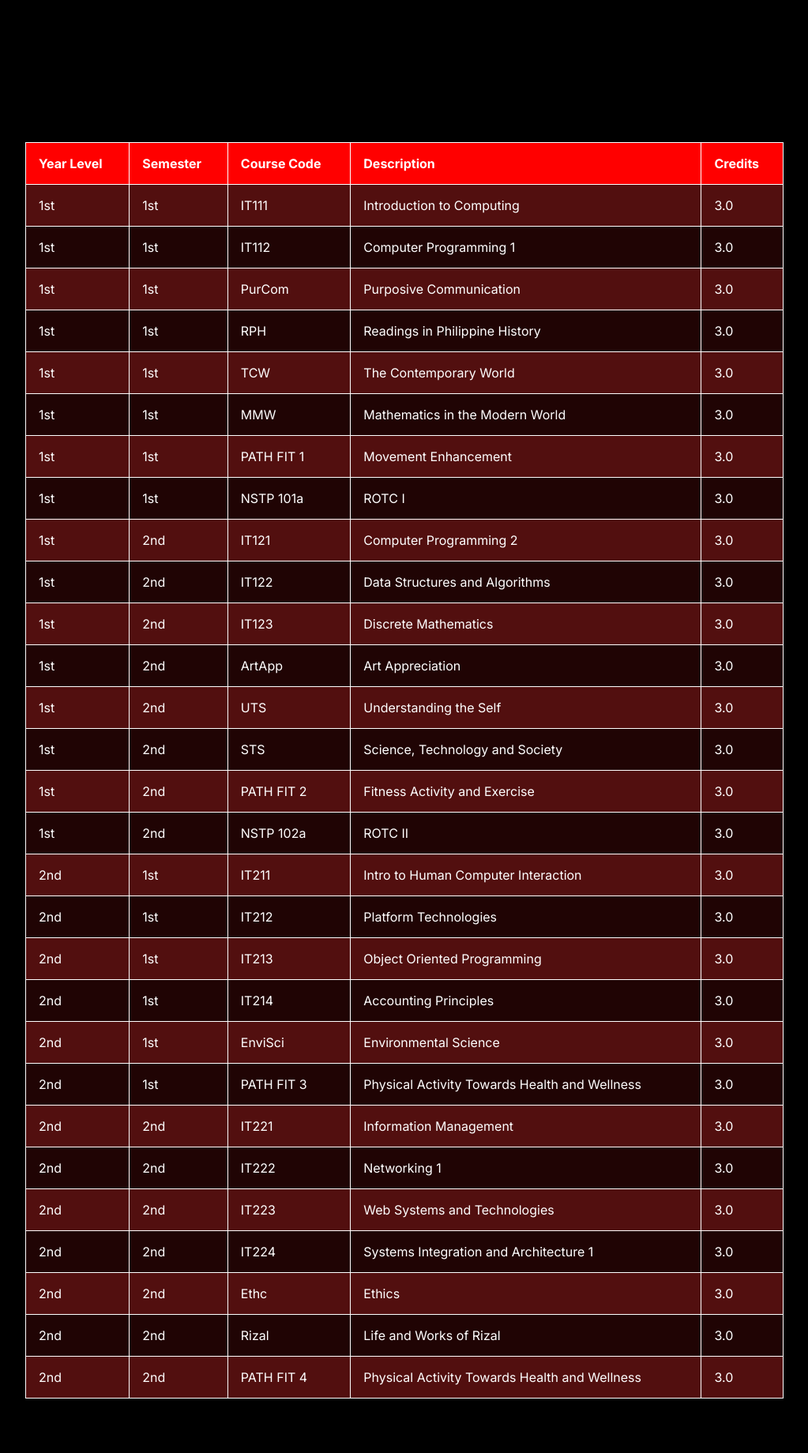
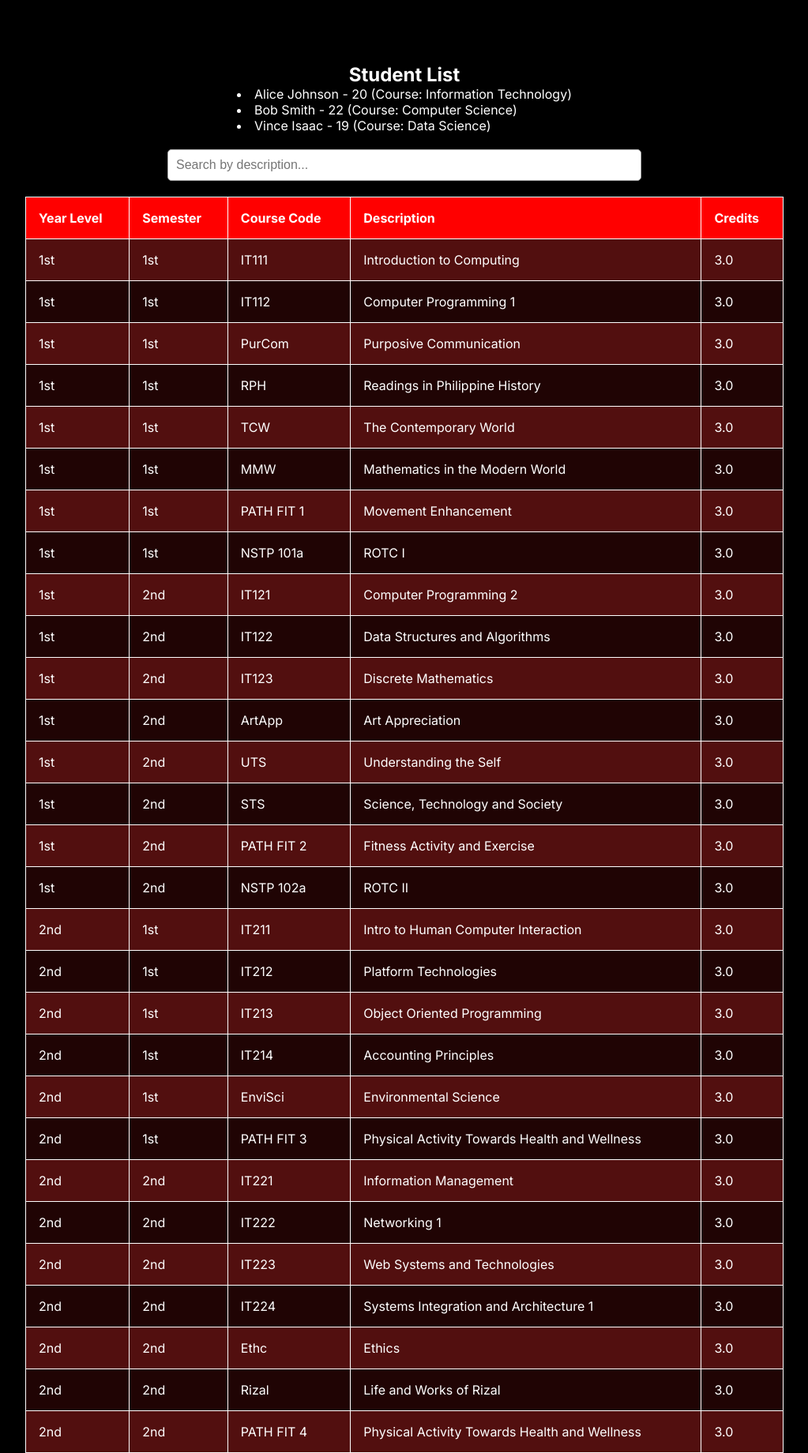
Before and after one commit to nattt2828/nattt2828.github.io, a PHP site: page /courses.html in a window 1280 px wide. Shown: the part 77-1917 px from the top of the page at 79% size, without its empty margins (128-1151 px from the left). Before the commit the page ends 1848 px from the top, so only its background shows below. Run offline with PHP 8.4, Linux system fonts and the light colour scheme.

Commit message:
Initial commit

```diff
--- a/courses.html
+++ b/courses.html
@@ -25,7 +25,11 @@
                     <a href="courses.html">Courses</a>
                 </div>
             </div>
+
             <div class="about-content">
+                <h2>Student List</h2>
+                <ul id="student-list"></ul>
+                <input type="text" id="search-bar" placeholder="Search by description...">
                 <div id="tableContainer">
                     <table id="coursesTable">
                         <thead>
@@ -47,11 +51,37 @@
 
 
     <script>
+        fetch("students.json")
+            .then(response => response.json())
+            .then(data => {
+                let studentList = document.getElementById("student-list");
+
+                if (data.students && Array.isArray(data.students)) {
+                    data.students.forEach(student => {
+                        let listItem = document.createElement("li");
+                        listItem.textContent = `${student.name} - ${student.age} (Course: ${student.course})`;
+                        studentList.appendChild(listItem);
+                    });
+                } else {
+                    console.error("Expected 'students' array but got:", data);
+                }
+            })
+            .catch(error => console.error("Error fetching student JSON:", error));
+
+        let coursesData = []; // Global variable to store fetched data
+
         fetch('courses.json')
             .then(response => response.json())
             .then(data => {
+                coursesData = data.courses; // Store data in global variable
+                displayCourses(coursesData); // Display all courses initially
+            })
+            .catch(error => console.error('Error fetching JSON:', error));
+
+        function displayCourses(courses) {
             const tableBody = document.querySelector('#coursesTable tbody');
-                data.courses.forEach(course => {
+            tableBody.innerHTML = ''; // Clear table before displaying new data
+            courses.forEach(course => {
                 const row = document.createElement('tr');
                 row.innerHTML = `
                     <td>${course.year_level}</td>
@@ -62,9 +92,19 @@
                 `;
                 tableBody.appendChild(row);
             });
-            })
-            .catch(error => console.error('Error fetching JSON:', error));
+        }
+
+        document.getElementById("search-bar").addEventListener("input", function () {
+            let searchText = this.value.toLowerCase();
+            let filteredCourses = coursesData.filter(course =>
+                course.description.toLowerCase().includes(searchText)
+            );
+            displayCourses(filteredCourses);
+        });
+
+
     </script>
+
 
 
 </body>
--- a/coursesstyle.css
+++ b/coursesstyle.css
@@ -23,3 +23,29 @@
 #coursesTable tr:nth-child(even) {
     background: #200404;
 }
+
+#student-list {
+    list-style-type: disc;
+    list-style-position: inside;
+    padding-left: 0;
+    text-align: left;
+    display: inline-block;
+}
+
+#search-bar {
+    width: 50%;
+    padding: 10px;
+    margin: 20px auto;
+    display: block;
+    border: 1px solid #aaa;
+    border-radius: 5px;
+    font-size: 16px;
+    box-shadow: 2px 2px 5px rgba(0, 0, 0, 0.1);
+    transition: border-color 0.3s ease-in-out, box-shadow 0.3s ease-in-out;
+}
+
+#search-bar:focus {
+    border-color: #007BFF;
+    box-shadow: 2px 2px 8px rgba(0, 123, 255, 0.3);
+    outline: none;
+}
--- /dev/null
+++ b/students.json
@@ -0,0 +1,13 @@
+{
+    "students": [
+    {
+    "name": "Alice Johnson","age": 20,"course": "Information Technology"
+    },
+    {
+    "name": "Bob Smith","age": 22,"course": "Computer Science"
+    },
+    {
+    "name": "Vince Isaac","age": 19,"course": "Data Science"
+    }
+    ]
+   }
--- a/style.css
+++ b/style.css
@@ -133,7 +133,7 @@ body span{
 
 
 .about-content{
-    margin-top: 5rem;
+    margin-top: 0rem;
     text-align: center;
     color: white;
 }
```
Lines whose indentation alone changed are shown as unchanged.
